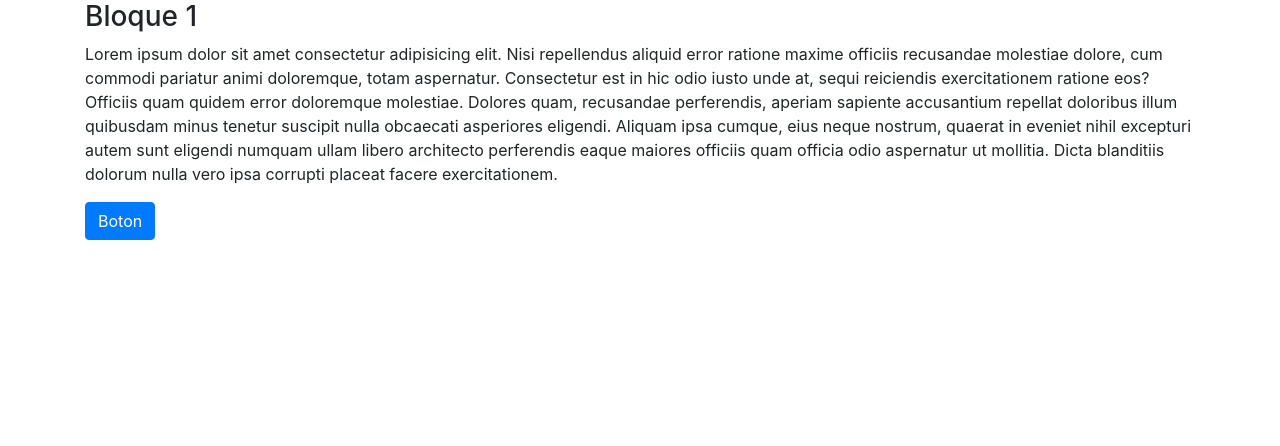
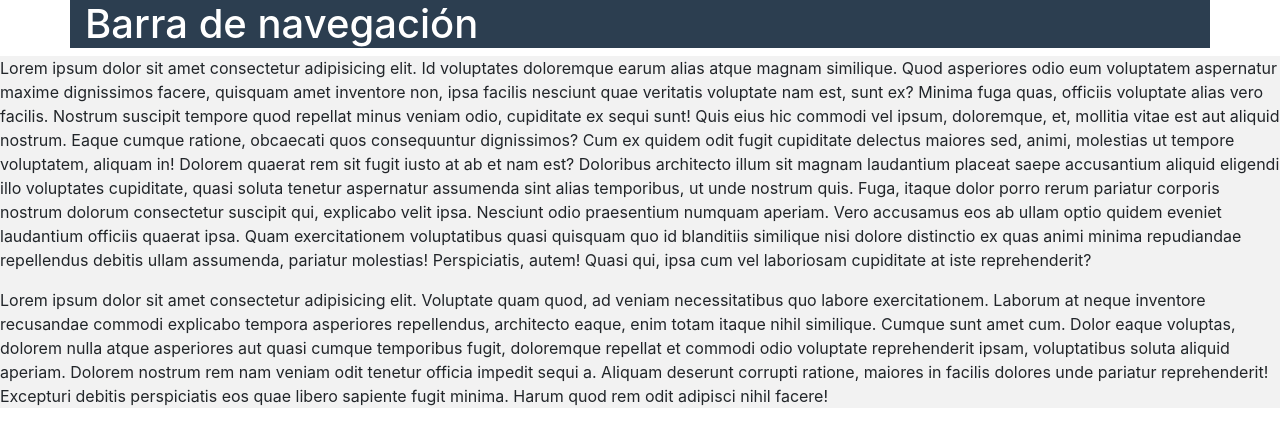
Before and after one commit to teresagorbea/ejercicio-bootstrap-1, a plain HTML site: page index.html in a window 1280 px wide. Drawn offline with Linux system fonts and the light colour scheme.

Commit message:
estructura-inicial

```diff
--- a/css/index.css
+++ b/css/index.css
@@ -0,0 +1,7 @@
+header{
+    background: #2c3e50;
+    color: #fff;
+}
+.main{
+    background: #f2f2f2;
+}
--- a/index.html
+++ b/index.html
@@ -9,10 +9,18 @@
     <title>Document</title>
 </head>
 <body>
-    <div class="container">
-        <h3>Bloque 1</h3>
-        <p>Lorem ipsum dolor sit amet consectetur adipisicing elit. Nisi repellendus aliquid error ratione maxime officiis recusandae molestiae dolore, cum commodi pariatur animi doloremque, totam aspernatur. Consectetur est in hic odio iusto unde at, sequi reiciendis exercitationem ratione eos? Officiis quam quidem error doloremque molestiae. Dolores quam, recusandae perferendis, aperiam sapiente accusantium repellat doloribus illum quibusdam minus tenetur suscipit nulla obcaecati asperiores eligendi. Aliquam ipsa cumque, eius neque nostrum, quaerat in eveniet nihil excepturi autem sunt eligendi numquam ullam libero architecto perferendis eaque maiores officiis quam officia odio aspernatur ut mollitia. Dicta blanditiis dolorum nulla vero ipsa corrupti placeat facere exercitationem.</p>
-        <button class="btn btn-primary">Boton</button>
-    </div>
+    <header class="container">
+        <div>
+            <h1>Barra de navegación</h1>
+        </div>
+    </header>
+    <section class="main">
+        <article>
+            <p>Lorem ipsum dolor sit amet consectetur adipisicing elit. Id voluptates doloremque earum alias atque magnam similique. Quod asperiores odio eum voluptatem aspernatur maxime dignissimos facere, quisquam amet inventore non, ipsa facilis nesciunt quae veritatis voluptate nam est, sunt ex? Minima fuga quas, officiis voluptate alias vero facilis. Nostrum suscipit tempore quod repellat minus veniam odio, cupiditate ex sequi sunt! Quis eius hic commodi vel ipsum, doloremque, et, mollitia vitae est aut aliquid nostrum. Eaque cumque ratione, obcaecati quos consequuntur dignissimos? Cum ex quidem odit fugit cupiditate delectus maiores sed, animi, molestias ut tempore voluptatem, aliquam in! Dolorem quaerat rem sit fugit iusto at ab et nam est? Doloribus architecto illum sit magnam laudantium placeat saepe accusantium aliquid eligendi illo voluptates cupiditate, quasi soluta tenetur aspernatur assumenda sint alias temporibus, ut unde nostrum quis. Fuga, itaque dolor porro rerum pariatur corporis nostrum dolorum consectetur suscipit qui, explicabo velit ipsa. Nesciunt odio praesentium numquam aperiam. Vero accusamus eos ab ullam optio quidem eveniet laudantium officiis quaerat ipsa. Quam exercitationem voluptatibus quasi quisquam quo id blanditiis similique nisi dolore distinctio ex quas animi minima repudiandae repellendus debitis ullam assumenda, pariatur molestias! Perspiciatis, autem! Quasi qui, ipsa cum vel laboriosam cupiditate at iste reprehenderit?</p>
+        </article>
+        <aside>
+            <p>Lorem ipsum dolor sit amet consectetur adipisicing elit. Voluptate quam quod, ad veniam necessitatibus quo labore exercitationem. Laborum at neque inventore recusandae commodi explicabo tempora asperiores repellendus, architecto eaque, enim totam itaque nihil similique. Cumque sunt amet cum. Dolor eaque voluptas, dolorem nulla atque asperiores aut quasi cumque temporibus fugit, doloremque repellat et commodi odio voluptate reprehenderit ipsam, voluptatibus soluta aliquid aperiam. Dolorem nostrum rem nam veniam odit tenetur officia impedit sequi a. Aliquam deserunt corrupti ratione, maiores in facilis dolores unde pariatur reprehenderit! Excepturi debitis perspiciatis eos quae libero sapiente fugit minima. Harum quod rem odit adipisci nihil facere!</p>
+        </aside>
+    </section>
 </body>
 </html>
```
